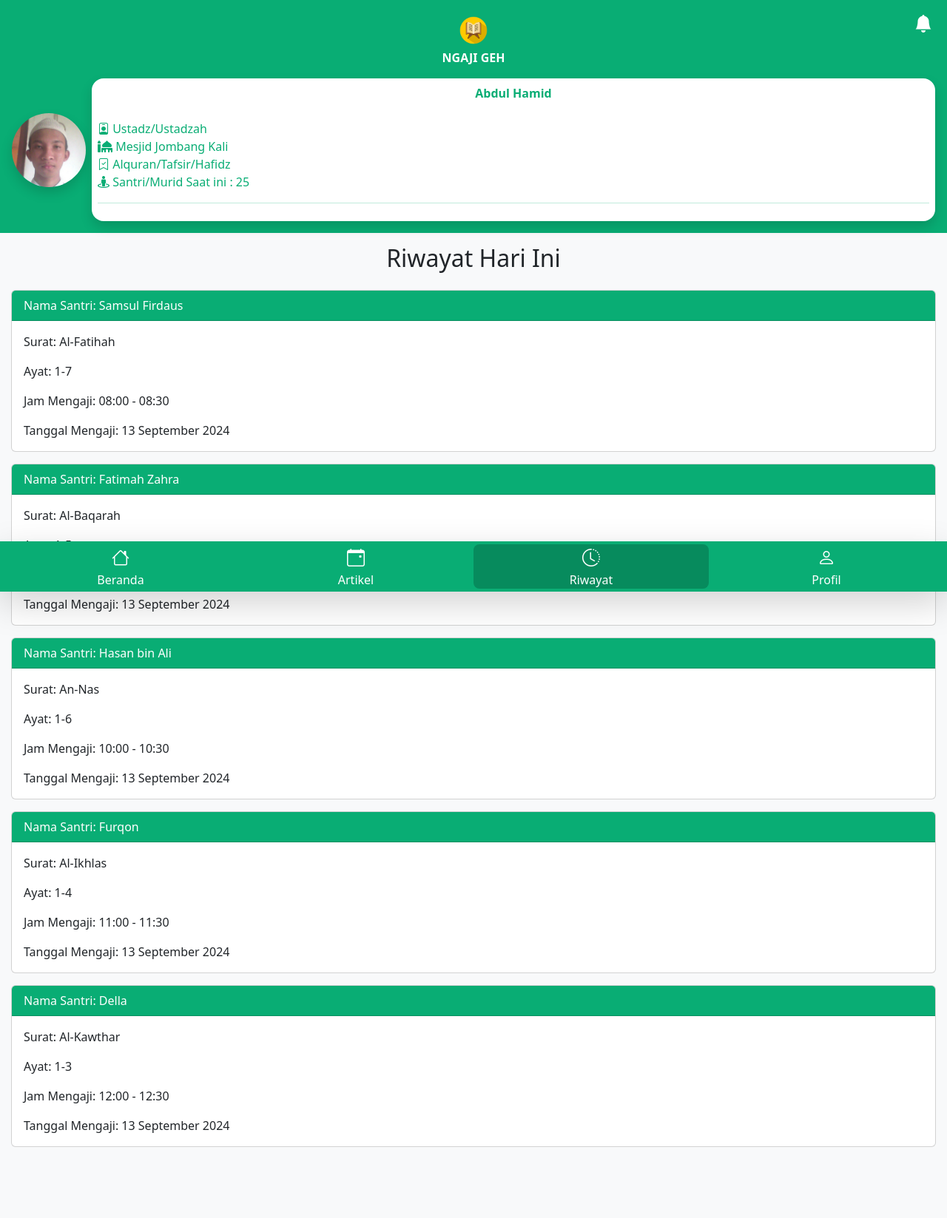
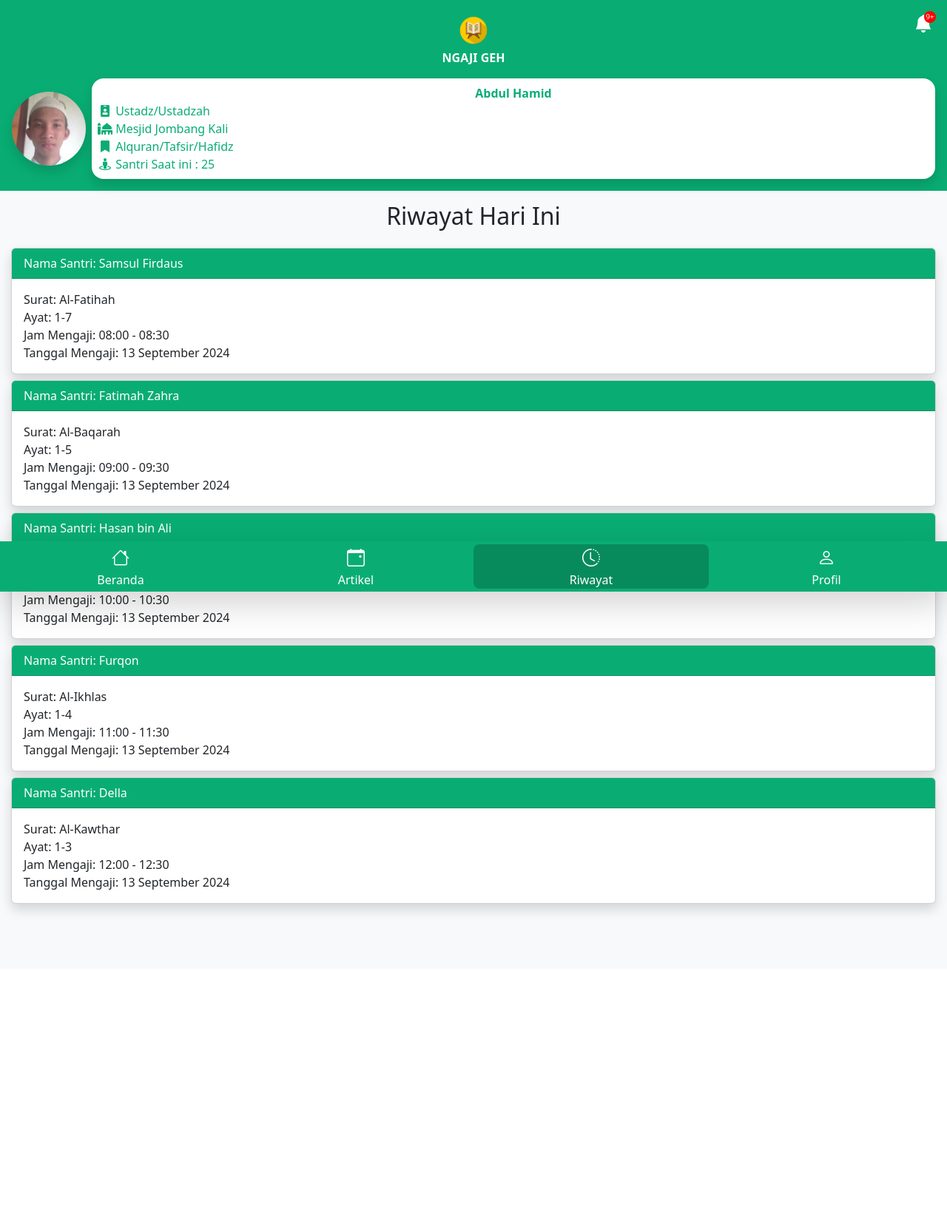
Before and after one commit to syamban14/ngaji_geh, a CodeIgniter app: page /invoice/home_ustadz in a window 1280 px wide, after a click on "Riwayat". Shown: the whole page at 74% size. After the commit the page ends 1238 px from the top, so only its background shows below. Run offline with CodeIgniter, Linux system fonts and the light colour scheme.

Commit message:
Menambahkan notify-number
sama mengubah sedikit tampilan riwayat

```diff
--- a/application/modules/home_ustadz/views/home_ustadz_v.php
+++ b/application/modules/home_ustadz/views/home_ustadz_v.php
@@ -51,6 +51,7 @@
             <div class="hero bg-success p-3">
                 <a class="notify" href="#">
                     <i class="bi bi-bell-fill fs-4"></i>
+                    <span class="notify-number">9+</span>
                 </a>
                 <center>
                     <img src="<?= base_url();?>assets/images/logo.png" alt="" height="50px">
@@ -61,12 +62,11 @@
                         <img class="rounded-circle shadow" src="<?= base_url();?>assets/images/gambar1.jpg" width="100px" height="100px">
                     </div>
                     <div class="flex-grow-1 ms-2 p-2 bg-white rounded-4 shadow text-success">
-                        <center><strong>Abdul Hamid</strong></center><br>
-                        <span><i class="bi bi-person-badge"></i> Ustadz/Ustadzah</span><br>
-                        <span><i class="fas fa-mosque"></i>&nbsp;Mesjid Jombang Kali</span><br>
-                        <span><i class="bi bi-bookmark-check"></i>&nbsp;Alquran/Tafsir/Hafidz</span><br>
-                        <span><i class="fas fa-street-view"></i> Santri/Murid Saat ini : 25</span>
-                        <hr>
+                        <center><strong>Abdul Hamid</strong></center>
+                        <span><i class="fas fa-id-badge fa-fw"></i> Ustadz/Ustadzah</span><br>
+                        <span><i class="fas fa-mosque fa-fw"></i> Mesjid Jombang Kali</span><br>
+                        <span><i class="fas fa-bookmark fa-fw"></i> Alquran/Tafsir/Hafidz</span><br>
+                        <span><i class="fas fa-street-view fa-fw"></i> Santri Saat ini : 25</span>
                     </div>
                 </div>
             </div>
@@ -126,72 +126,69 @@
                 <div id="riwayat" class="content">
                     <h2 class="text-center mb-4">Riwayat Hari Ini</h2>
                     <!-- Riwayat Mengajar 1 -->
-                    <div class="card mb-3">
+                    <div class="card shadow mb-2">
                         <div class="card-header">
                             Nama Santri: Samsul Firdaus
                         </div>
                         <div class="card-body">
-                            <p class="card-text">Surat: Al-Fatihah</p>
-                            <p class="card-text">Ayat: 1-7</p>
-                            <p class="card-text">Jam Mengaji: 08:00 - 08:30</p>
-                            <p class="card-text">Tanggal Mengaji: 13 September 2024</p>
+                            <p class="card-text mb-0">Surat: Al-Fatihah</p>
+                            <p class="card-text mb-0">Ayat: 1-7</p>
+                            <p class="card-text mb-0">Jam Mengaji: 08:00 - 08:30</p>
+                            <p class="card-text mb-0">Tanggal Mengaji: 13 September 2024</p>
                         </div>
                     </div>
 
                     <!-- Riwayat Mengajar 2 -->
-                    <div class="card mb-3">
+                    <div class="card shadow mb-2">
                         <div class="card-header">
                             Nama Santri: Fatimah Zahra
                         </div>
                         <div class="card-body">
-                            <p class="card-text">Surat: Al-Baqarah</p>
-                            <p class="card-text">Ayat: 1-5</p>
-                            <p class="card-text">Jam Mengaji: 09:00 - 09:30</p>
-                            <p class="card-text">Tanggal Mengaji: 13 September 2024</p>
+                            <p class="card-text mb-0">Surat: Al-Baqarah</p>
+                            <p class="card-text mb-0">Ayat: 1-5</p>
+                            <p class="card-text mb-0">Jam Mengaji: 09:00 - 09:30</p>
+                            <p class="card-text mb-0">Tanggal Mengaji: 13 September 2024</p>
                         </div>
                     </div>
 
                     <!-- Riwayat Mengajar 3 -->
-                    <div class="card mb-3">
+                    <div class="card shadow mb-2">
                         <div class="card-header">
                         Nama Santri:  Hasan bin Ali
                         </div>
                         <div class="card-body">
-                            <p class="card-text">Surat: An-Nas</p>
-                            <p class="card-text">Ayat: 1-6</p>
-                            <p class="card-text">Jam Mengaji: 10:00 - 10:30</p>
-                            <p class="card-text">Tanggal Mengaji: 13 September 2024</p>
+                            <p class="card-text mb-0">Surat: An-Nas</p>
+                            <p class="card-text mb-0">Ayat: 1-6</p>
+                            <p class="card-text mb-0">Jam Mengaji: 10:00 - 10:30</p>
+                            <p class="card-text mb-0">Tanggal Mengaji: 13 September 2024</p>
                         </div>
                     </div>
 
                     <!-- Riwayat Mengajar 4 -->
-                    <div class="card mb-3">
+                    <div class="card shadow mb-2">
                         <div class="card-header">
                             Nama Santri:  Furqon
                         </div>
                         <div class="card-body">
-                            <p class="card-text">Surat: Al-Ikhlas</p>
-                            <p class="card-text">Ayat: 1-4</p>
-                            <p class="card-text">Jam Mengaji: 11:00 - 11:30</p>
-                            <p class="card-text">Tanggal Mengaji: 13 September 2024</p>
+                            <p class="card-text mb-0">Surat: Al-Ikhlas</p>
+                            <p class="card-text mb-0">Ayat: 1-4</p>
+                            <p class="card-text mb-0">Jam Mengaji: 11:00 - 11:30</p>
+                            <p class="card-text mb-0">Tanggal Mengaji: 13 September 2024</p>
                         </div>
                     </div>
 
                     <!-- Riwayat Mengajar 5 -->
-                    <div class="card mb-3">
+                    <div class="card shadow mb-2">
                         <div class="card-header">
                          Nama Santri:  Della
                         </div>
                         <div class="card-body">
-                            <p class="card-text">Surat: Al-Kawthar</p>
-                            <p class="card-text">Ayat: 1-3</p>
-                            <p class="card-text">Jam Mengaji: 12:00 - 12:30</p>
-                            <p class="card-text">Tanggal Mengaji: 13 September 2024</p>
+                            <p class="card-text mb-0">Surat: Al-Kawthar</p>
+                            <p class="card-text mb-0">Ayat: 1-3</p>
+                            <p class="card-text mb-0">Jam Mengaji: 12:00 - 12:30</p>
+                            <p class="card-text mb-0">Tanggal Mengaji: 13 September 2024</p>
                         </div>
                     </div>
-
-
-
                 </div>
                 <div id="profile" class="content">
                     <div class="form-floating mb-2">
@@ -222,8 +219,11 @@
                         </textarea>
                         <label for="alamat">Alamat</label>
                     </div>
+                    <div class="d-grid mb-2">
+                        <button type="button" class="btn btn-outline-success">Edit</button>
+                    </div>
                     <div class="d-grid">
-                        <button type="button" class="btn btn-outline-success">Edit</button>
+                        <button type="button" class="btn btn-outline-danger">Logout</button>
                     </div>
                 </div>
                 <div id="insentif" class="content">
```
